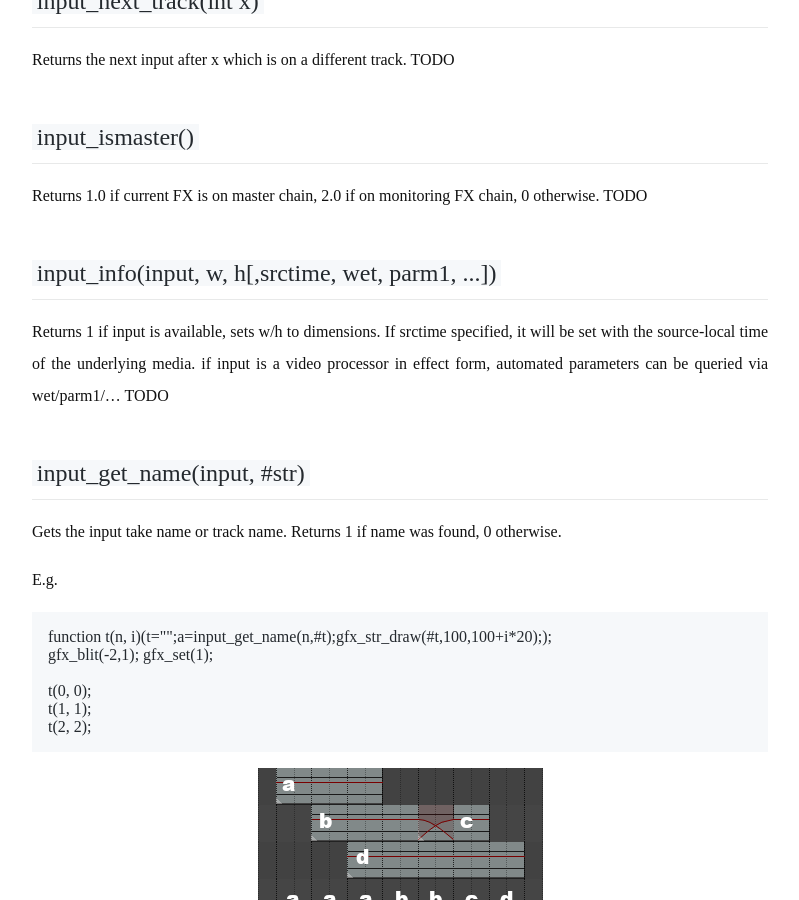
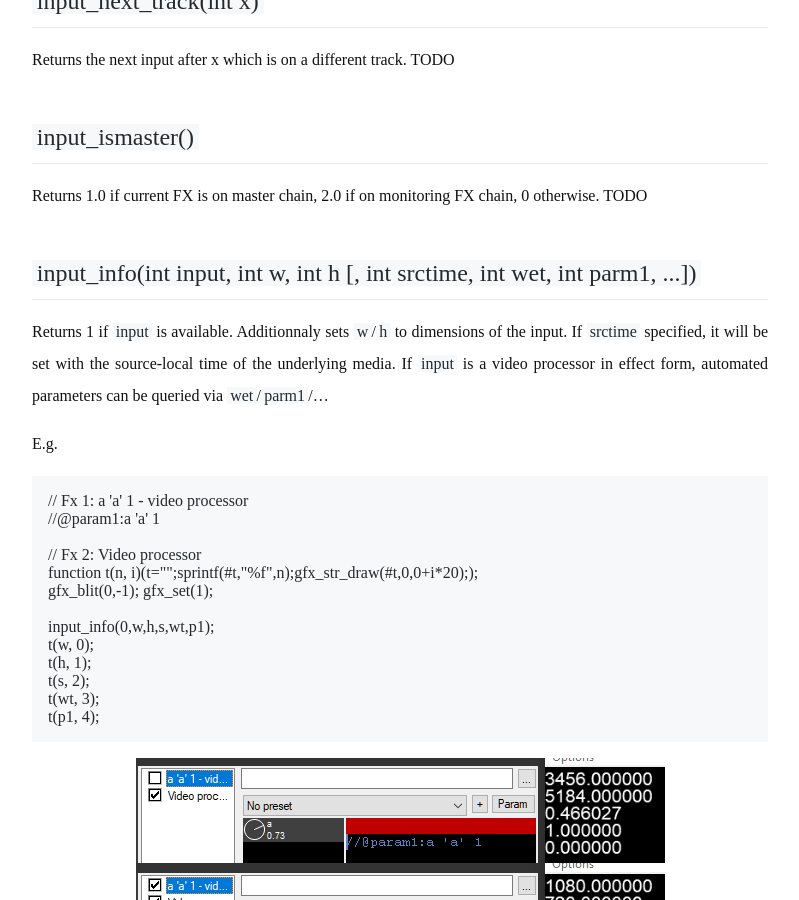
Before and after one commit to nobe4/nobe4.github.io, a Jekyll site: the page built from _posts/2020-05-02-reaper-video.md, in a window 1280 px wide and 900 px high, scrolled down 10663 px. Shown: the whole window, without its empty margins (240-1039 px from the left). Built offline with Jekyll 4.4.1, drawn with Linux system fonts in a browser that asks for light colours; some web fonts are replaced.

Commit message:
Add input info

````diff
--- a/_posts/2020-05-02-reaper-video.md
+++ b/_posts/2020-05-02-reaper-video.md
@@ -346,9 +346,30 @@ TODO
 Returns 1.0 if current FX is on master chain, 2.0 if on monitoring FX chain, 0 otherwise.
 TODO
 
-## `input_info(input, w, h[,srctime, wet, parm1, ...])`
-Returns 1 if input is available, sets w/h to dimensions. If srctime specified, it will be set with the source-local time of the underlying media. if input is a video processor in effect form, automated parameters can be queried via wet/parm1/...
-TODO
+## `input_info(int input, int w, int h [, int srctime, int wet, int parm1, ...])`
+Returns 1 if `input` is available.
+Additionnaly sets `w`/`h` to dimensions of the input.
+If `srctime` specified, it will be set with the source-local time of the underlying media.
+If `input` is a video processor in effect form, automated parameters can be queried via `wet`/`parm1`/...
+
+E.g.
+```
+// Fx 1: a 'a' 1 - video processor
+//@param1:a 'a' 1
+
+// Fx 2: Video processor
+function t(n, i)(t="";sprintf(#t,"%f",n);gfx_str_draw(#t,0,0+i*20););
+gfx_blit(0,-1); gfx_set(1);
+
+input_info(0,w,h,s,wt,p1);
+t(w, 0);
+t(h, 1);
+t(s, 2);
+t(wt, 3);
+t(p1, 4);
+```
+
+![input info]({{ site.url }}{{ site.image.path }}/posts/reaper-video/input_info.png)
 
 ## `input_get_name(input, #str)`
 Gets the input take name or track name. Returns 1 if name was found, 0 otherwise.
````
Also changed, not shown: assets/images/posts/reaper-video/input_info.png (added).
